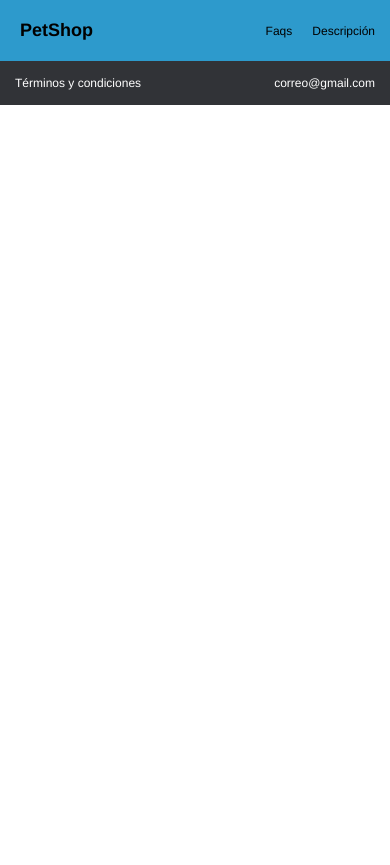
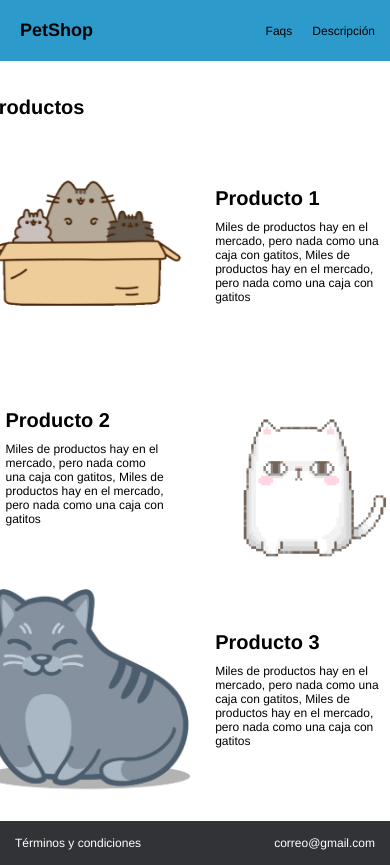
Before and after one commit to PedroHigueraG/CajitasProject, a plain HTML site: page pages/producto.html in a window 390 px wide. Before the commit the page ends 844 px from the top, so only its background shows below. Drawn offline with Linux system fonts and the light colour scheme.

Commit message:
Se agregaron imagenes y ya quedo la seccion de producto, falta hacerla responsive

```diff
--- a/css/animation.css
+++ b/css/animation.css
@@ -68,3 +68,24 @@
         transform: translate3d(0,0,0);
     }
 }
+
+.imge{
+    -webkit-animation-duration: 1s;
+    animation-duration: 1s;
+
+    -webkit-animation-fill-mode: both;
+    animation-fill-mode: both;
+
+    -webkit-animation-name: fadeInUp;
+    animation-name: fadeInUp;
+}
+.desc, .title{
+    -webkit-animation-duration: 1s;
+    animation-duration: 1s;
+
+    -webkit-animation-fill-mode: both;
+    animation-fill-mode: both;
+
+    -webkit-animation-name: fadeInDown;
+    animation-name: fadeInDown;
+}
--- a/css/grid.css
+++ b/css/grid.css
@@ -1,46 +1,39 @@
-/* Variables */
-:root{
-    --max-width: calc(100%/12);
+.container{
+    display: grid;
+    min-height: 90vh;
+    padding: 5%;
+    grid-template-areas:  "title title title"
+                          "image1 desc1 desc1"
+                          "desc2 desc2 image2"
+                          "image3 desc3 desc3";
+    justify-content: center;
+    align-items: center;
 }
-.container{
-    max-width: 900px;
+.title{
+    grid-area: title;
 }
-.row{
-    display: flex;
+.container img{
+    height: 200px;
 }
-.col-1{
-    width: var(--max-width);
+.desc{
+    max-width: 750px;
+    padding: 20px;
 }
-.col-2{
-    width: calc(var(--max-width)*2);
+.img1{
+    grid-area: image1;
 }
-.col-3{
-    width: calc(var(--max-width)*3);
+.img2{
+    grid-area: image2;
 }
-.col-4{
-    width: calc(var(--max-width)*4);
+.img3{
+    grid-area: image3;
 }
-.col-5{
-    width: calc(var(--max-width)*5);
+.desc1{
+    grid-area: desc1;
 }
-.col-6{
-    width: calc(var(--max-width)*6);
+.desc2{
+    grid-area: desc2;
 }
-.col-7{
-    width: calc(var(--max-width)*7);
+.desc3{
+    grid-area: desc3;
 }
-.col-8{
-    width: calc(var(--max-width)*8);
-}
-.col-9{
-    width: calc(var(--max-width)*9);
-}
-.col-10{
-    width: calc(var(--max-width)*10);
-}
-.col-11{
-    width: calc(var(--max-width)*11);
-}
-.col-12{
-    width: calc(var(--max-width)*12);
-}
--- a/css/style.css
+++ b/css/style.css
@@ -37,11 +37,11 @@ nav ul{
 nav li{
     padding-left: 20px;
 }
-nav li a{
+nav a{
     color: var(--black-color);
     text-decoration: none;
 }
-nav li a:hover{
+nav a:hover{
     color: var(--white-color);
 }
 /* MAIN */
--- a/pages/producto.html
+++ b/pages/producto.html
@@ -14,7 +14,7 @@
 <body>
     <!-- Aqui va el nav -->
     <nav class="fadeInDown">
-        <h1>PetShop</h1>
+        <h1><a href="../index.html"> PetShop</a></h1>
         <div class="nav_options">
             <ul>
                 <li><a href="#">Faqs</a></li>
@@ -24,9 +24,31 @@
     </nav>
     <!-- Aquí acaba el nav -->
     <!-- Grid -->
+
     <div class="container">
-        <div class="row">
-
+        <div class="title">
+            <h1>Productos</h1>
+        </div>
+        <div class="img1 imge">
+            <img src="../images/ben1.png" alt="">
+        </div>
+        <div class="desc desc1">
+            <h1>Producto 1</h1>
+            <p>Miles de productos hay en el mercado, pero nada como una caja con gatitos, Miles de productos hay en el mercado, pero nada como una caja con gatitos</p>
+        </div>
+        <div class="desc desc2">
+            <h1>Producto 2</h1>
+            <p>Miles de productos hay en el mercado, pero nada como una caja con gatitos, Miles de productos hay en el mercado, pero nada como una caja con gatitos</p>
+        </div>
+        <div class="img2 imge">
+            <img src="../images/ben2.png" alt="">
+        </div>
+        <div class="img3 imge">
+            <img src="../images/ben3.png" alt="">
+        </div>
+        <div class="desc desc3">
+            <h1>Producto 3</h1>
+            <p>Miles de productos hay en el mercado, pero nada como una caja con gatitos, Miles de productos hay en el mercado, pero nada como una caja con gatitos</p>
         </div>
     </div>
     <!-- Footer -->
```
Also changed, not shown: index.html (+1 -1 lines), images/ben1.png (added), images/ben2.png (added), images/ben3.png (added).
